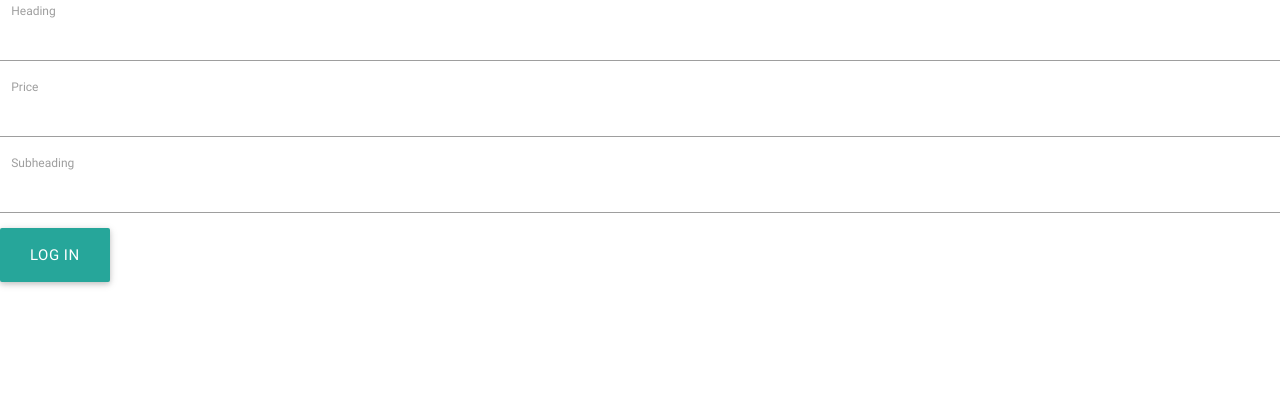
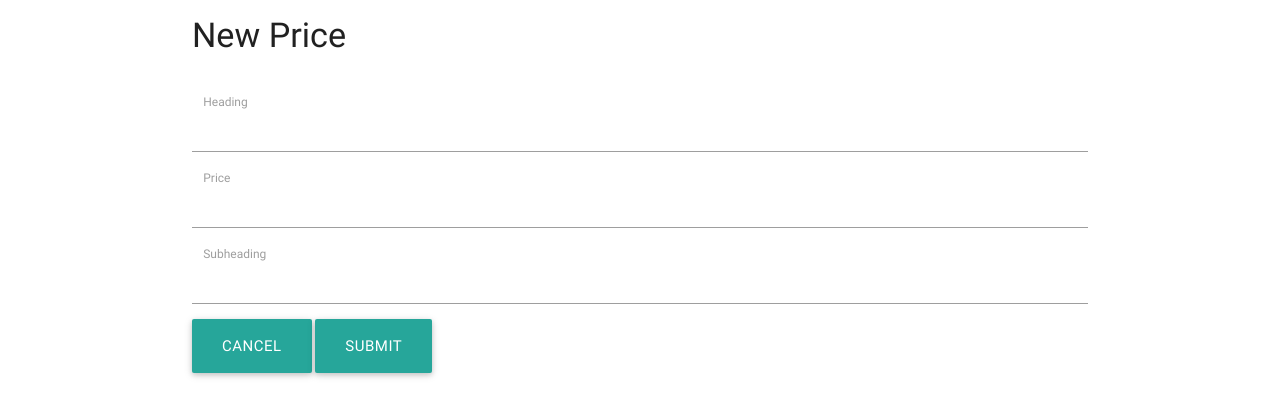
Before and after one commit to ReckoningReckoner/conferenceX, a Flask app: page /admin/add/Price in a window 1280 px wide. Shown: the top 417 px of the page. Run offline with Flask 2, Linux system fonts and the light colour scheme; the visitor is signed in with stand-in values (Sample User, id 1); tables that the repository leaves empty hold one stand-in row (values such as "Sample post"); parts of the project's set-up code (start-up, migrations or seed data) failed here and were passed over; some libraries are stand-ins or nearby versions.

Commit message:
tidy up admin add page

```diff
--- a/conferenceX/static/js/admin.js
+++ b/conferenceX/static/js/admin.js
@@ -45,13 +45,10 @@ $(document).ready(function() {
                 success: function() {
                     var selector = "div[row_id=" + data.id + "]" +
                                    "[table=" + data.table +  "]";
-
                     console.log("going to remove" + selector);
                     $(selector).remove();
                 },
-                error: function(error){
-                    alert("There was an internal error");
-                }
+                error: function(error) { alert("There was an internal error"); }
             });
         }
     });
--- a/conferenceX/templates/add.html
+++ b/conferenceX/templates/add.html
@@ -6,8 +6,12 @@
 {% endblock %}
 
 {% block body %}
+<div class="container">
     <form method="post">
+        <h4> New {{row.__class__.__name__}} </h4><br>
         {{display_row(row)}}
-        <button class="btn-large" value="Submit">Log in </button>
+        <a href={{url_for("admin")}} class="btn-large" value="Submit"> Cancel </a>
+        <button class="btn-large" value="Submit"> Submit </button>
     </form>
+</div>
 {% endblock %}
```
